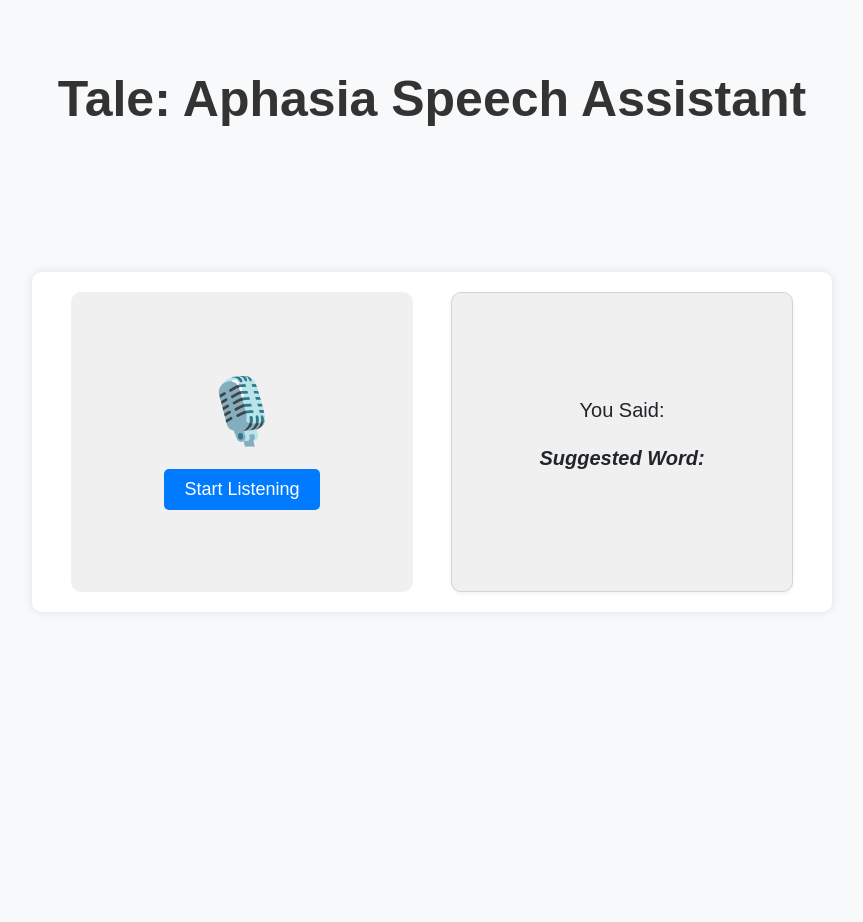
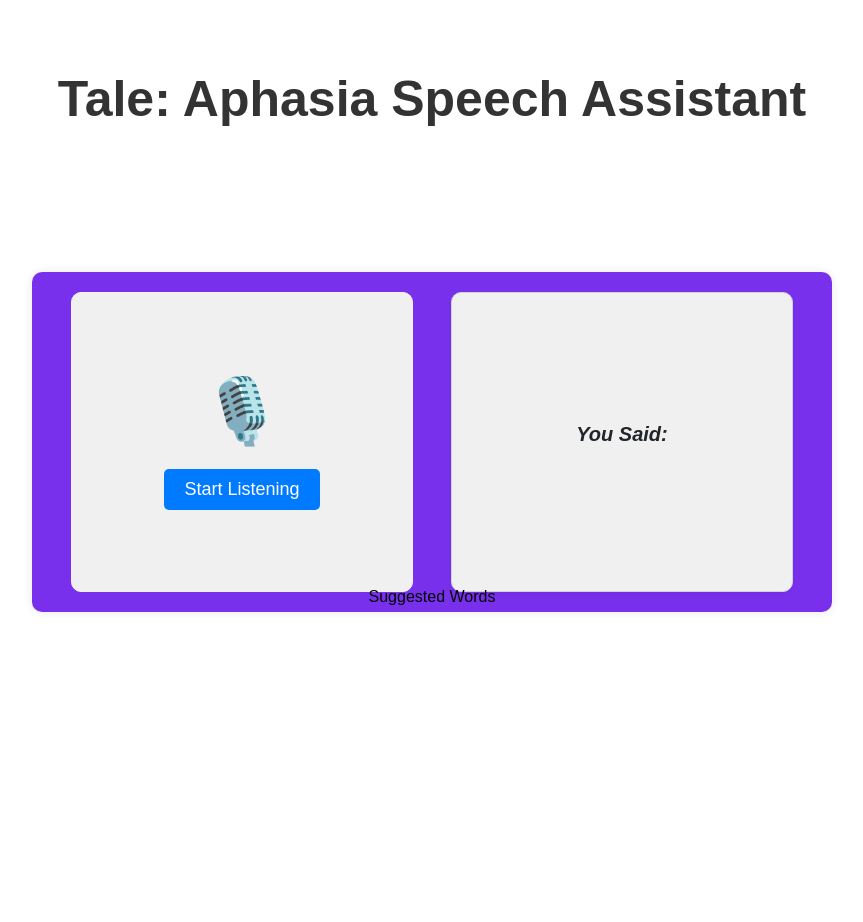
Before and after one commit to zaayush/Tale, a Flask app: page / in a window 1280 px wide. Shown: the whole page, without its empty margins (208-1071 px from the left). Run offline with Flask 3, Linux system fonts and the light colour scheme.

Commit message:
Init demo setup

```diff
--- a/app.py
+++ b/app.py
@@ -1,8 +1,9 @@
-from flask import Flask, render_template, request, jsonify
+from flask import Flask, render_template, request, jsonify, send_file
 import openai
 import re
 import tempfile
 import os
+from pathlib import Path
 
 transcription_buffer = []  # Buffer to hold continuous transcriptions
 
@@ -19,6 +20,7 @@ openai.api_key = OPENAI_API_KEY
 """
 Transcription through whisper
 """
+
 
 
 def transcribe_audio(file_path):
@@ -45,12 +47,13 @@ def get_completion(prompt):
             messages=[
                 {
                     "role": "user",
-                    "content": "Return the most appropriate word based on the context and only return the word. "
+                    "content": "You are a assisant trying to help patients with aphasia communicate. You will be provided a transcript of a users communication.Return the words that finish the sentence or the word the user is trying to describe based on the context. But only return the top 10 words. "
                     + prompt,
                 },
             ],
         )
         completion = response.choices[0].message.content.strip()
+        print(response)
         return completion
     except Exception as e:
         return str(e)
@@ -104,7 +107,10 @@ Processing chunks of audio
 
 def process_transcription_chunk(audio_chunk_path):
     global transcription_buffer
-    transcribed_text = transcribe_audio(audio_chunk_path)
+    # transcribed_text = transcribe_audio(audio_chunk_path)
+
+    #For Testing
+    transcribed_text = "I am, I am really hungry. I want to eat, uh, uh, uh, uh."
 
     # Append transcription to a buffer for potentially accumulating more context
     transcription_buffer.append(transcribed_text)
@@ -139,10 +145,18 @@ def record():
         transcribed_text = process_transcription_chunk(temp_path)
         stutter_detected = detect_stutter_patterns()
 
+        print(transcribed_text)
+        print(stutter_detected)
+
+        stutter_detected = True
+
         suggestion = ""
         if stutter_detected:
+            suggestion = get_completion(" ".join(transcription_buffer))
             suggestion = (
+
                 handle_stutter_detection()
+                # get_completion(transcribed_text)
             )  # Assuming this function now directly uses `transcribed_text`
 
         os.remove(temp_path)  # Clean up the temporary file after processing
@@ -152,6 +166,21 @@ def record():
     except Exception as e:
         return jsonify({"error": str(e)}), 500
 
+@app.route('/synthesize', methods=['POST'])
+def synthesize_audio():
+    text = request.json['text']
+    print(text)
+    try:
+        speech_file_path = Path(__file__).parent / f"{text}.mp3"
+        response = openai.audio.speech.create(
+            model="tts-1",
+            voice="alloy",
+            input=text,
+        )
+        response.stream_to_file(speech_file_path)
+        return send_file(speech_file_path, as_attachment=True, download_name=f"{text}.mp3")
+    except Exception as e:
+        return str(e), 500
 
 if __name__ == "__main__":
     app.run(debug=True)
--- a/requirements.txt
+++ b/requirements.txt
@@ -1,3 +1,4 @@
 flask
 openai
 SpeechRecognition
+python-dotenv
--- a/static/styling/main.css
+++ b/static/styling/main.css
@@ -5,7 +5,7 @@
 
 body {
     font-family: Arial, sans-serif;
-    background-color: #f8f9fa;
+    background-color: #ffffff;
     margin: 0;
     padding: 0;
     display: block;
@@ -38,7 +38,7 @@ body {
 
 body {
     font-family: Arial, sans-serif;
-    background-color: #f8f9fa;
+    background-color: #ffffff;
     margin: 0;
     padding: 0;
 }
@@ -55,7 +55,7 @@ h1 {
     align-items: center;
     max-width: 800px;
     width: 100%;
-    background-color: #fff;
+    background-color: #6b1aece6;
     border-radius: 10px;
     box-shadow: 0 0 10px rgba(0, 0, 0, 0.1);
     padding: 20px;
@@ -151,3 +151,58 @@ h1 {
     flex-direction: column;
     height: calc(100vh - 40px);
 }
+
+.centered-container-sugg {
+    /* display: flex;
+    justify-content: center;
+    align-items: center;
+    flex-direction: column;
+    height: calc(50vh - 40px); */
+}
+
+.container-suggestions {
+        /* display: flex; */
+        /* justify-content: space-around; */
+        /* align-items: center;
+        max-width: 800px;
+        width: 100%;
+        height: 100px;
+        background-color: #fff;
+        border-radius: 10px;
+        box-shadow: 0 0 10px rgba(0, 0, 0, 0.1);
+        /* padding: 20px; */
+        margin-top: -350px;
+    }
+
+/* Suggested Word Buttons Row */
+#suggestion-buttons-row {
+    display: flex;
+    justify-content: center;
+    margin-top: 1rem;
+}
+
+/* Suggested Word Buttons */
+#suggestion-buttons-row #suggestion-buttons {
+    display: flex;
+    flex-wrap: wrap;
+    justify-content: center;
+}
+
+.word-button {
+    background-color: #6b1aece6;
+    border: none;
+    color: #efeaea;
+    padding: 0.5rem 1rem;
+    text-align: center;
+    text-decoration: none;
+    display: inline-block;
+    font-size: 1rem;
+    margin: 0.25rem;
+    cursor: pointer;
+    border-radius: 0.25rem;
+    transition: background-color 0.3s ease;
+}
+
+.word-button:hover {
+    background-color: #b26af1;
+}
--- a/templates/index.html
+++ b/templates/index.html
@@ -20,10 +20,19 @@
                 <button id="record-button" type="button" onclick="toggleRecording()">Start Listening</button>
             </div>
 
-            <div class="box output-box">
+            <div class="box output-box" id="output-box">
                 <p id="transcribed-text">You Said: </p>
-                <p id="suggestion-text">Suggested Word: </p>
+                <!-- <p id="suggestion-text">Suggested Words</p> -->
             </div>
+            <!-- <div class="box"> -->
+
+            <!-- </div> -->
+        </div>
+    </div>
+    <div></div>
+        <div class="container-suggestions">
+            <p id="suggestion-text">Suggested Words</p>
+            <div id="suggestion-buttons-row"></div>
         </div>
     </div>
 
@@ -56,6 +65,50 @@
                 audioChunks = []; // reset for the next recording
             };
         }
+        function createWordButtons(suggestions) {
+        const suggestionContainer = document.getElementById('suggestion-buttons-row');
+        suggestionContainer.innerHTML = ''; // Clear previous suggestions
+
+        const words = suggestions.split('\n'); // Remove the first item (e.g., "- Food")
+        const wordButtons = words.map(word => {
+            const button = document.createElement('button');
+            button.textContent = word.replace('- ', ''); // Remove the "- " prefix
+            button.classList.add('word-button');
+            button.addEventListener('click', handleWordButtonClick);
+            suggestionContainer.appendChild(button);
+        });
+        }
+
+        async function synthesizeAudio(text) {
+        const response = await fetch('/synthesize', {
+            method: 'POST',
+            headers: {
+            'Content-Type': 'application/json'
+            },
+            body: JSON.stringify({ text })
+        });
+
+        if (!response.ok) {
+            throw new Error(`Failed to synthesize audio: ${response.statusText}`);
+        }
+
+        const audioBlob = await response.blob();
+        const audioUrl = URL.createObjectURL(audioBlob);
+        const audioElement = new Audio(audioUrl);
+        audioElement.play();
+        }
+
+
+        function handleWordButtonClick(event) {
+            const selectedWord = event.target.textContent;
+            synthesizeAudio(selectedWord)
+                .then(audioBlob => {
+                const audioUrl = URL.createObjectURL(audioBlob);
+                const audioElement = new Audio(audioUrl);
+                audioElement.play();
+                })
+                .catch(error => console.error('Error synthesizing audio:', error));
+        }
 
         function sendAudioToBackend() {
             const audioBlob = new Blob(audioChunks, { type: 'audio/wav' });
@@ -69,9 +122,10 @@
                         console.error("Error:", data.error);
                     } else {
                         document.getElementById('transcribed-text').textContent = "You said: " + data.transcription;
+
                         if (data.suggestion) {
-                            document.getElementById('suggestion-text').textContent = "AI suggestion: " + data.suggestion;
-                        }
+                        createWordButtons(data.suggestion);
+}
                     }
                 })
                 .catch(error => console.error("Error uploading audio chunk:", error));
```
Also changed, not shown: 1 other file.
